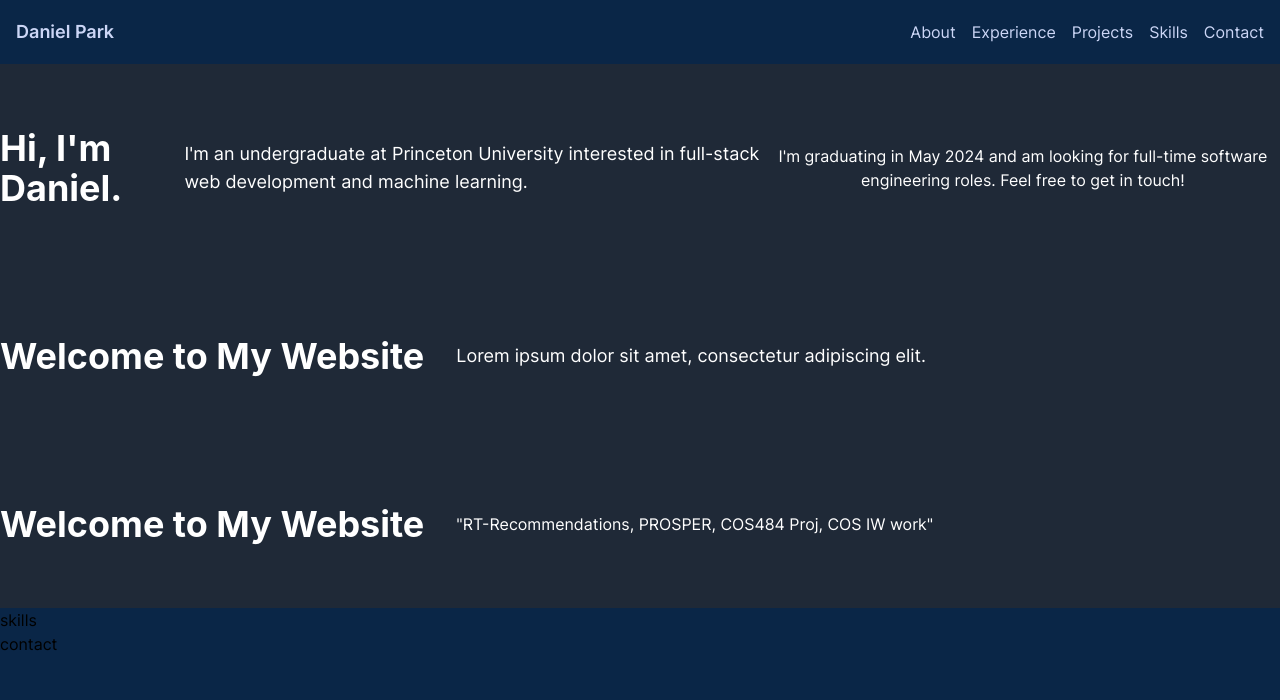
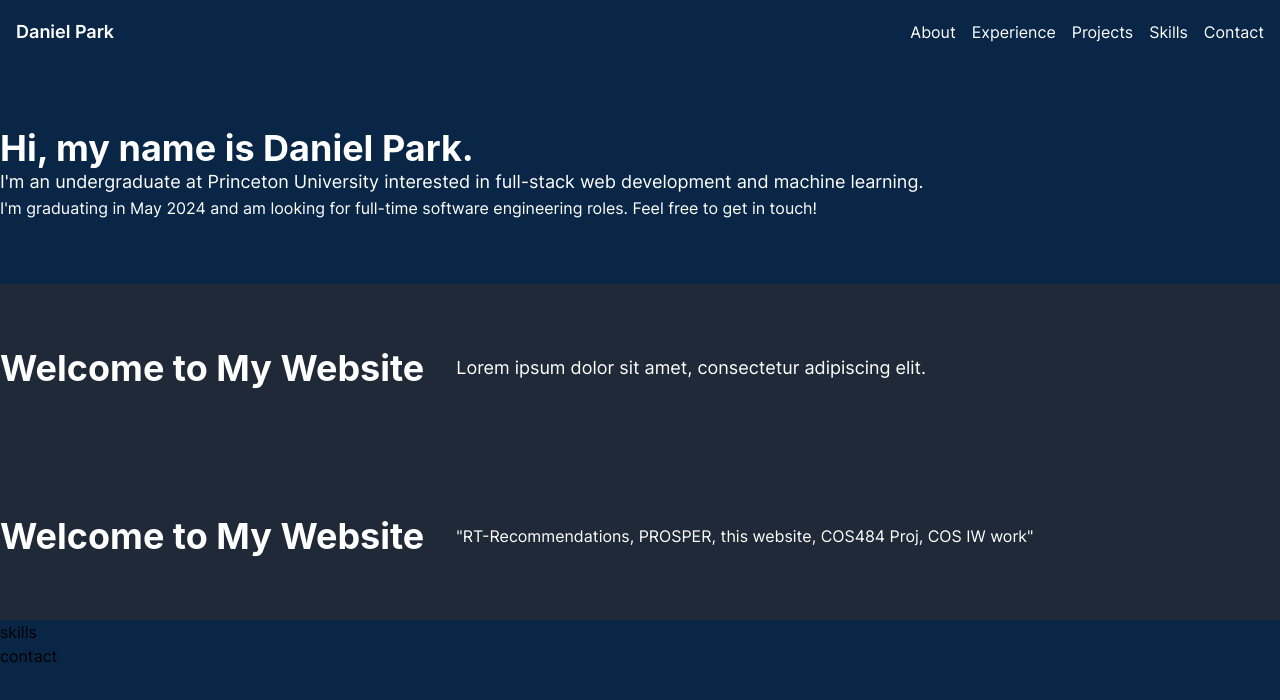
Before and after one commit to Danielpark1239/personal-site, a Gatsby site: page / in a window 1280 px wide. Built offline with nearby package versions, Linux system fonts and the light colour scheme; Gatsby itself is replaced by a stand-in of ours; a web font is replaced by a local one.

Commit message:
Building out components/homepage

```diff
--- a/src/components/hero.tsx
+++ b/src/components/hero.tsx
@@ -2,10 +2,10 @@
 
 const Hero: React.FC = () => {
   return (
-    <div className="bg-gray-800 text-white py-16">
+    <div className="bg-dnavy text-white py-16">
       <div className="container mx-auto">
-        <div className="flex items-center justify-start">
-          <h1 className="text-4xl font-bold mr-8">Hi, I'm Daniel.</h1>
+        <div className="">
+          <h1 className="text-4xl font-bold mr-8">Hi, my name is Daniel Park.</h1>
           <p className="text-lg">
             I'm an undergraduate at Princeton University interested in
             full-stack web development and machine learning.
--- a/src/components/projects.tsx
+++ b/src/components/projects.tsx
@@ -6,7 +6,7 @@
       <div className="container mx-auto">
         <div className="flex items-center justify-start">
           <h1 className="text-4xl font-bold mr-8">Welcome to My Website</h1>
-          <p> "RT-Recommendations, PROSPER, COS484 Proj, COS IW work"</p>
+          <p> "RT-Recommendations, PROSPER, this website, COS484 Proj, COS IW work"</p>
         </div>
       </div>
     </div>
--- a/src/pages/index.tsx
+++ b/src/pages/index.tsx
@@ -8,27 +8,27 @@
   return (
     <div className='bg-navy w-screen h-screen font-inter' >
        <nav>
-       <div className="container mx-auto px-4">
+        <div className="container mx-auto px-4">
           <div className="flex items-center justify-between h-16">
             <div className="flex items-center">
-              <a href="" className="text-lslate font-semibold text-lg hover:text-lgreen">
+              <a href="" className="text-white font-semibold text-lg hover:text-lgreen">
                 Daniel Park
               </a>
             </div>
             <div className="flex space-x-4">
-              <a href="#about" className="text-lslate hover:text-lgreen">
+              <a href="#about" className="text-white hover:text-lgreen">
                 About
               </a>
-              <a href="#experience" className="text-lslate hover:text-lgreen">
+              <a href="#experience" className="text-white hover:text-lgreen">
                 Experience
               </a>
-              <a href="#projects" className="text-lslate hover:text-lgreen">
+              <a href="#projects" className="text-white hover:text-lgreen">
                 Projects
               </a>
-              <a href="#skills" className="text-lslate hover:text-lgreen">
+              <a href="#skills" className="text-white hover:text-lgreen">
                 Skills
               </a>
-              <a href="#contact" className="text-lslate hover:text-lgreen">
+              <a href="#contact" className="text-white hover:text-lgreen">
                 Contact
               </a>
             </div>
```
